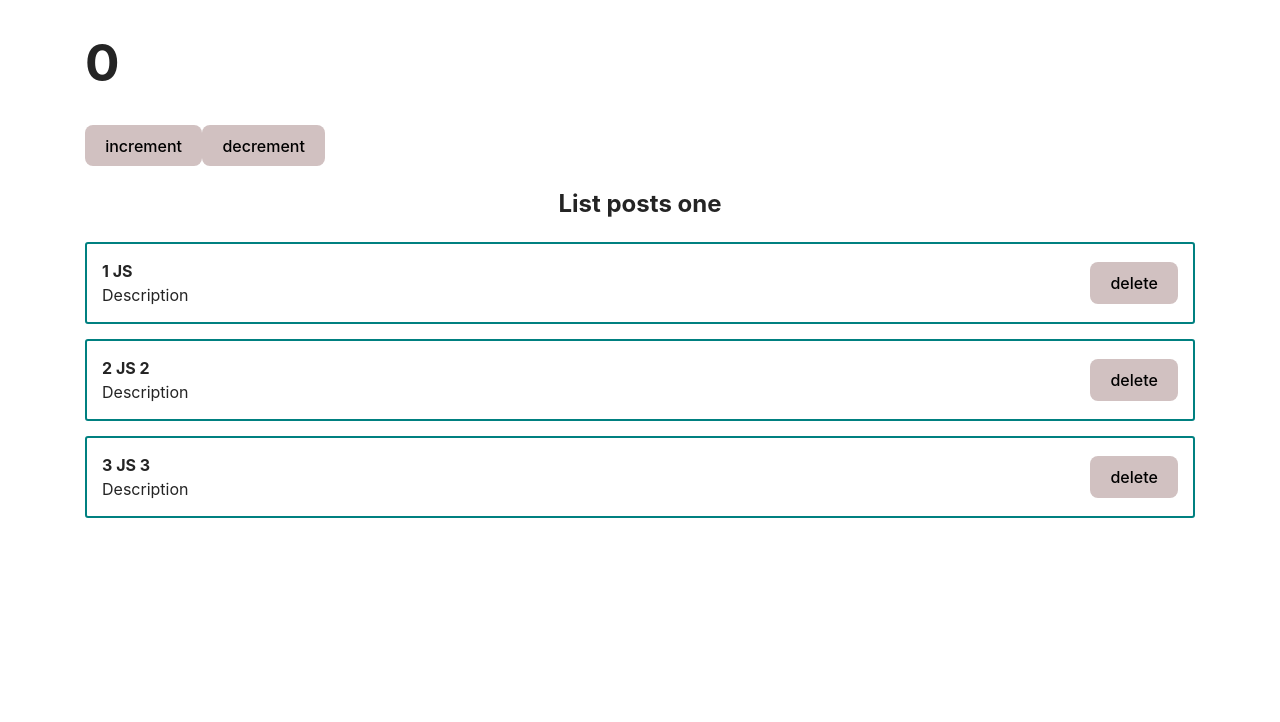
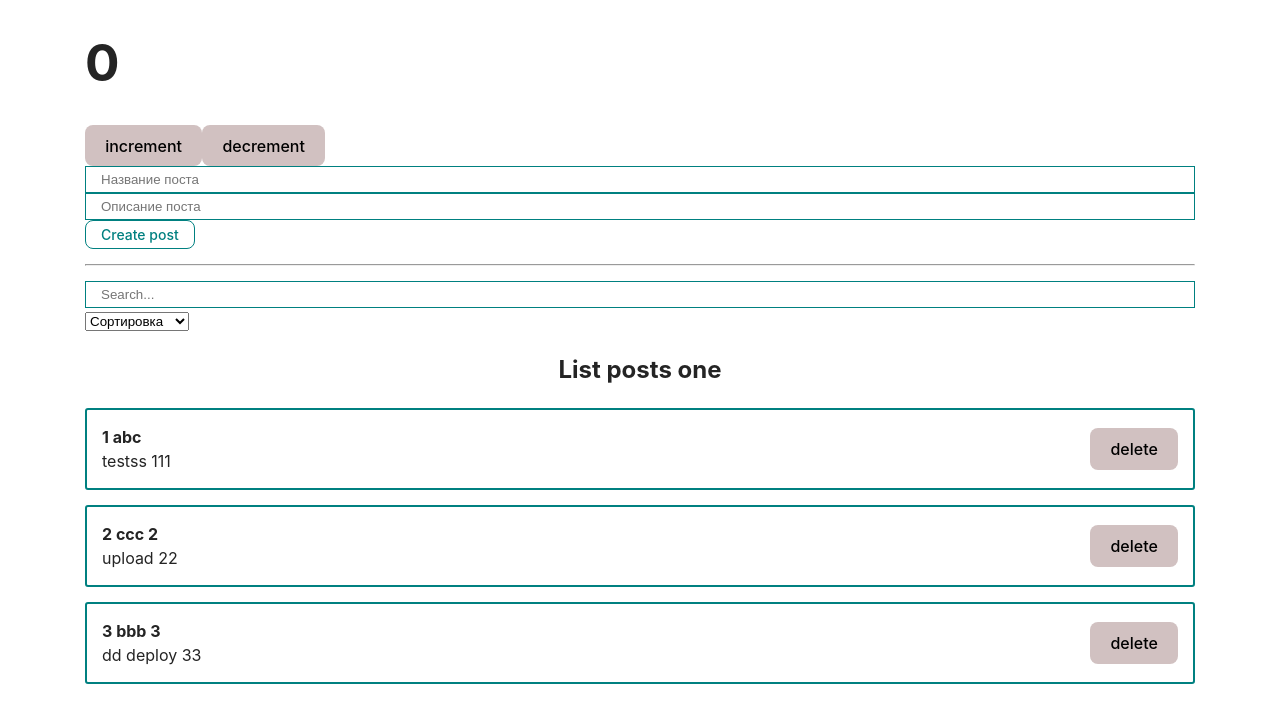
Before and after one commit to dsa25/learnReact, a React (Vite) app: page / in a window 1280 px wide. Shown: the top 722 px of the page. Built offline with nearby package versions, Linux system fonts and the light colour scheme.

Commit message:
posts and sorted posts

```diff
--- a/src/App.jsx
+++ b/src/App.jsx
@@ -1,22 +1,83 @@
-import { useState } from 'react'
+import { useMemo, useState } from "react"
 
-import Counter  from "./components/Counter"
+import Counter from "./components/Counter"
 import ClassCounter from "./components/ClassCounter"
 import PostList from "./components/PostList"
+import PostForm from "./components/PostForm"
+import MySelect from "./components/UI/select/MySelect"
+import MyInput from "./components/UI/input/MyInput"
 
 function App() {
   const [posts, setPosts] = useState([
-    {id: 1, title: 'JS', body: 'Description'},
-    {id: 2, title: 'JS 2', body: 'Description'},
-    {id: 3, title: 'JS 3', body: 'Description'},
+    { id: 1, title: "abc", body: "testss 111" },
+    { id: 2, title: "ccc 2", body: "upload 22" },
+    { id: 3, title: "bbb 3", body: "dd deploy 33" }
   ])
+
+  const [selectedSort, setSelectedSort] = useState("")
+  const [searchQuery, setSearchQuery] = useState("")
+
+  const sortedPosts = useMemo(() => {
+    console.log("search....")
+    if (selectedSort) {
+      return [...posts].sort((a, b) =>
+        a[selectedSort].localeCompare(b[selectedSort])
+      )
+    }
+    return posts
+  }, [selectedSort, posts])
+
+  const sortedAndSearchedPosts = useMemo(() => {
+    return sortedPosts.filter((post) =>
+      post.title.toLowerCase().includes(searchQuery)
+    )
+  }, [searchQuery, sortedPosts])
+
+  const createPost = (newPost) => {
+    setPosts([...posts, newPost])
+  }
+
+  const removePost = (post) => {
+    setPosts(posts.filter((p) => p.id !== post.id))
+  }
+
+  const sortPosts = (sort) => {
+    setSelectedSort(sort)
+  }
 
   return (
     <>
       <div className="row">
         {/* <Counter /> */}
         <ClassCounter />
-        <PostList posts={posts} title="List posts one" />
+
+        <PostForm create={createPost} />
+
+        <hr style={{ margin: "15px 0" }} />
+        <MyInput
+          value={searchQuery}
+          onChange={(e) => setSearchQuery(e.target.value)}
+          placeholder="Search..."
+        />
+        <MySelect
+          value={selectedSort}
+          onChange={sortPosts}
+          defaultValue="Сортировка"
+          options={[
+            { value: "title", name: "По названию" },
+            { value: "body", name: "По описанию" }
+          ]}
+        />
+
+        {sortedAndSearchedPosts.length ? (
+          <PostList
+            remove={removePost}
+            posts={sortedAndSearchedPosts}
+            title="List posts one"
+          />
+        ) : (
+          <div style={{ textAlign: "center" }}>Посты не найдены</div>
+        )}
       </div>
     </>
   )
--- /dev/null
+++ b/src/components/PostForm.jsx
@@ -0,0 +1,38 @@
+import { useState, useRef } from "react"
+import MyButton from "./UI/button/MyButton"
+import MyInput from "./UI/input/MyInput"
+
+const PostForm = ({ create }) => {
+  // const bodyInputRef = useRef()
+  const [post, setPost] = useState({ title: "", body: "" })
+
+  const addNewPost = (e) => {
+    e.preventDefault()
+    const newPost = { ...post, id: Date.now() }
+    create(newPost)
+    setPost({ title: "", body: "" })
+  }
+
+  return (
+    <form action="">
+      {/* Управляемый компонент */}
+      <MyInput
+        value={post.title}
+        onChange={(e) => setPost({ ...post, title: e.target.value })}
+        type="text"
+        placeholder="Название поста"
+      />
+      {/* Не управляемый \ неконтролируемый компонент */}
+      <MyInput
+        // ref={bodyInputRef}
+        value={post.body}
+        onChange={(e) => setPost({ ...post, body: e.target.value })}
+        type="text"
+        placeholder="Описание поста"
+      />
+      <MyButton onClick={addNewPost}>Create post</MyButton>
+    </form>
+  )
+}
+
+export default PostForm
--- a/src/components/PostItem.jsx
+++ b/src/components/PostItem.jsx
@@ -1,14 +1,13 @@
 const PostItem = (props) => {
-    console.log(props);
   return (
     <div className="post">
       <div className="post__content">
         <strong>
-            {props.post.id} {props.post.title}
+          {props.number} {props.post.title}
         </strong>
         <div>{props.post.body}</div>
       </div>
-        <button>delete</button>
+      <button onClick={() => props.remove(props.post)}>delete</button>
     </div>
   )
 }
--- a/src/components/PostList.jsx
+++ b/src/components/PostList.jsx
@@ -1,11 +1,16 @@
 import PostItem from "./PostItem"
 
-const PostList = ({posts, title}) => {
+const PostList = ({ posts, title, remove }) => {
   return (
     <>
       <h2 style={{ textAlign: "center" }}>{title}</h2>
-      {posts.map((post) => (
-        <PostItem post={post} key={post.id} />
+      {posts.map((post, index) => (
+        <PostItem
+          remove={remove}
+          number={index + 1}
+          post={post}
+          key={post.id}
+        />
       ))}
     </>
   )
--- /dev/null
+++ b/src/components/UI/button/MyButton.jsx
@@ -0,0 +1,11 @@
+import classes from "./MyButton.module.css"
+
+const MyButton = ({ children, ...props }) => {
+  return (
+    <button {...props} className={classes.btn}>
+      {children}
+    </button>
+  )
+}
+
+export default MyButton
--- /dev/null
+++ b/src/components/UI/button/MyButton.module.css
@@ -0,0 +1,8 @@
+.btn{
+    padding: 5px 15px;
+    color: teal;
+    font-size: 14px;
+    background: transparent;
+    border: 1px solid currentColor;
+    cursor: pointer;
+}
--- /dev/null
+++ b/src/components/UI/input/MyInput.jsx
@@ -0,0 +1,8 @@
+import React from "react"
+import classes from "./MyInput.module.css"
+
+const MyInput = React.forwardRef((props, ref) => {
+  return <input ref={ref} {...props} className={classes.myInput} />
+})
+
+export default MyInput
--- /dev/null
+++ b/src/components/UI/input/MyInput.module.css
@@ -0,0 +1,5 @@
+.myInput{
+    width: 100%;
+    padding: 5px 15px;
+    border: 1px solid teal;
+}
--- /dev/null
+++ b/src/components/UI/select/MySelect.jsx
@@ -0,0 +1,19 @@
+// import React from "react"
+// import classes from "./MyInput.module.css"
+
+const MySelect = ({ options, defaultValue, value, onChange }) => {
+  return (
+    <select value={value} onChange={(event) => onChange(event.target.value)}>
+      <option disabled value="">
+        {defaultValue}
+      </option>
+      {options.map((option) => (
+        <option key={option.value} value={option.value}>
+          {option.name}
+        </option>
+      ))}
+    </select>
+  )
+}
+
+export default MySelect
```
Lines whose indentation alone changed are shown as unchanged.
